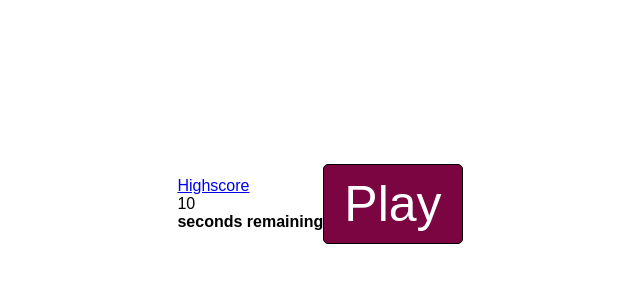
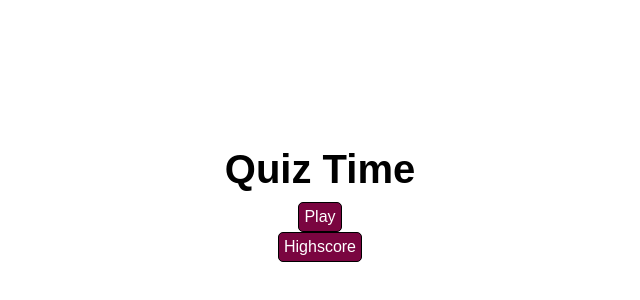
Before and after one commit to kevinkhamp/code-quiz, a plain HTML site: page index.html in a window 1280 px wide. Shown: the part 196-496 px from the top of the page, without its empty margins (80-720 px from the left). Drawn offline with Linux system fonts and the light colour scheme.

Commit message:
everything centered

```diff
--- a/index.html
+++ b/index.html
@@ -9,18 +9,14 @@
     </head>
 
     <body>
-        <nav>
-            <div>
-            <a href="/highscore.html">Highscore</a>
-            <div class="timer">
-                <div class="timer-text">
-                    <div class="timer-count">10</div>
-                    <h3>seconds remaining</h3>
-                </div>
+        <div class="container">
+            <div id="home" class="flex-column flex-center">
+                <h1>Quiz Time</h1>
+                <a href="/game.html" class="btn">Play</a>
+                <a href="/highscore.html" class="btn">Highscore</a>
             </div>
-            </div>
-        </nav>
-            <!-- Quiz -->
+        </div>
+            <!-- Quiz
         <main>
             <div id="question-container" class="hide">
                 <div id="question">Question</div>
@@ -30,12 +26,12 @@
                     <button class="btn">Choice C</button>
                     <button class="btn">Choice D</button>
                 </div>
-            </div>
+            </div> -->
             <!-- Play Button -->
-            <div class="play">
+            <!-- <div class="play">
                 <button id="play-btn" class="play-btn btn">Play</button>
             </div>
-        </main>
+        </main> -->
 
         <script src="script.js"></script>
     </body>
--- a/style.css
+++ b/style.css
@@ -6,8 +6,13 @@
     box-sizing: border-box;
     margin: 0;
     padding: 0;
-    font-size: 16px;
+    font-size: 32px;
     font-family: Arial, Helvetica, sans-serif;
+}
+
+h1 {
+    font-size: 40px;
+    margin-bottom: 10px;
 }
 
 body {
@@ -21,30 +26,37 @@ body {
 
 }
 
-.btn.correct {
-    background-color: green;
-    color: black;
+.container {
+    width: 100vw;
+    height: 100vh;
+    max-width: 80rem;
+    display: flex;
+    justify-content: center;
+    align-items: center;
+    margin: 0 auto;
+    padding: 5px;
 }
 
-.btn.incorrect {
-    background-color: red;
-    color: black;
+.flex-column {
+    display: flex;
+    flex-direction: column;
 }
 
-.container {
-    width: 800px;
-    max-width: 80%;
+.flex-center {
+    justify-content: center;
+    align-items: center;
 }
 
-.nav {
-    height: 150px;
-}
-.nav button {
-float: left;
+.justify-center {
+    justify-content: center;
 }
 
-.nav p {
-    float: right;
+.text-center {
+    text-align: center;
+}
+
+.hidden {
+    display: none;
 }
 
 .btn-grid {
@@ -52,10 +64,6 @@ float: left;
     grid-template-columns: repeat(1,auto);
     gap: 10px;
     margin: 20px 0;
-}
-
-.hide {
-    display: none;
 }
 
 .btn {
@@ -83,17 +91,6 @@ color: green;
 color: red
 }
 
-.play-btn {
-    font-size: 50px;
-    padding: 10px 20px;
-}
-
-.play {
-    display: flex;
-    justify-content: center;
-    align-items: center;
-}
-
 .inputForm {
     width: 100%;
     display: flex;
```
